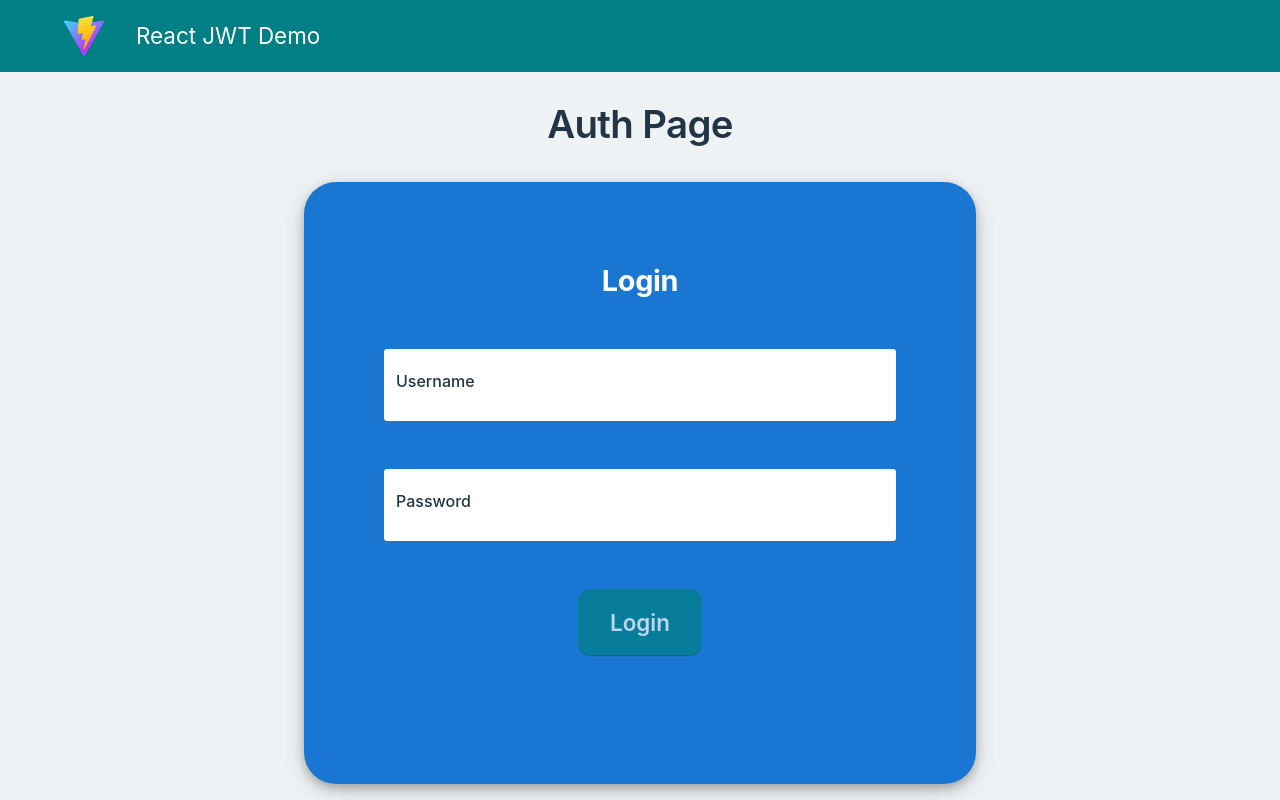
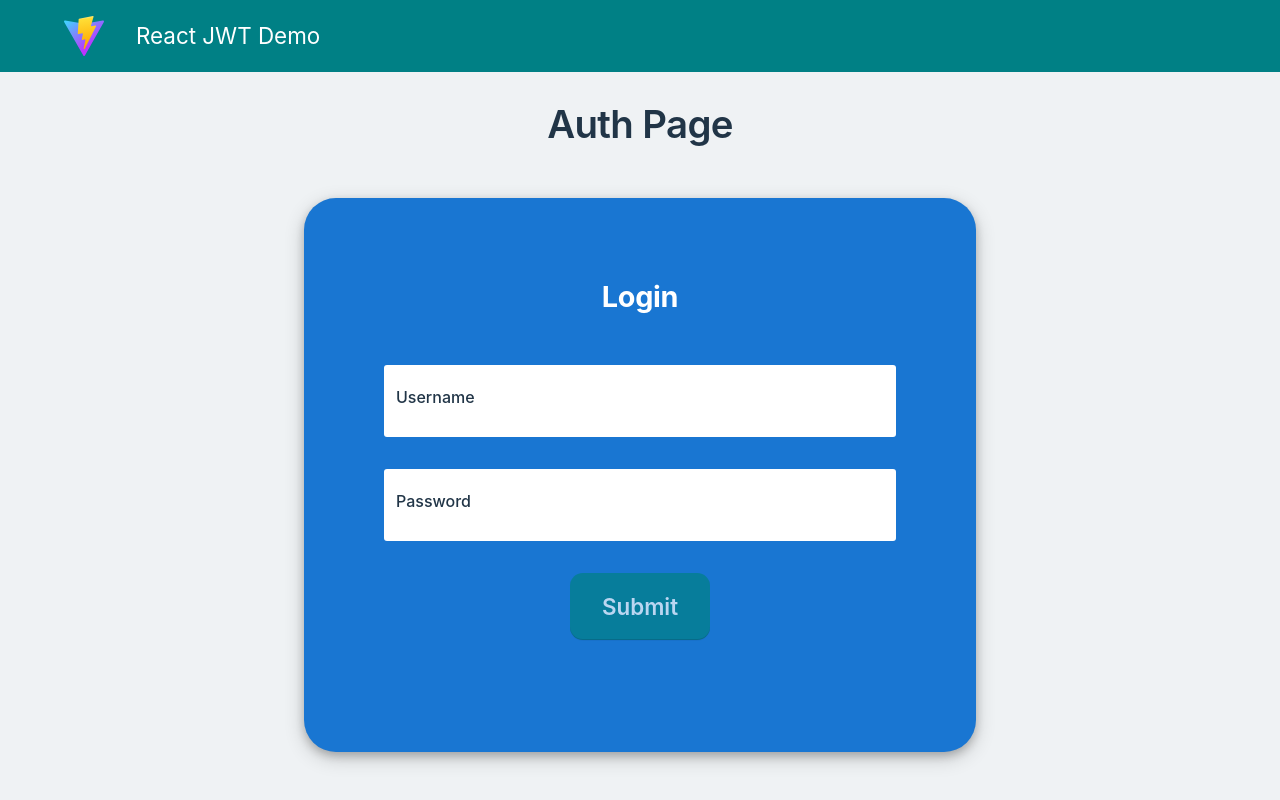
Before and after one commit to Bhusnar5044/react-jwt-auth-todo-list, a React (Vite) app: page /login in a window 1280 px wide. Built offline with nearby package versions, Linux system fonts and the light colour scheme.

Commit message:
PSB | added email validator

```diff
--- a/src/pages/Auth/Auth.tsx
+++ b/src/pages/Auth/Auth.tsx
@@ -4,9 +4,9 @@ import { AppBar } from '@components/Layout/AppBar/AppBar';
 import { urls } from '@constant/urls';
 import { useAuth } from '@context/AuthProvider';
 import { theme } from '@theme';
-import { fetch } from '@utils';
+import { emailValidator, fetch } from '@utils';
 import { ChangeEvent, FC, memo, useCallback, useEffect, useState } from 'react';
-import { StyledBox } from './styled';
+import { StyledBox, StyledForm } from './styled';
 
 export const Auth: FC = memo(() => {
     const [username, setUsername] = useState('');
@@ -59,6 +59,7 @@ export const Auth: FC = memo(() => {
                     <Text textColor="#fff" textVariant="h4" textWeight="Strong">
                         Login
                     </Text>
+                    <StyledForm>
                         <Textfield
                             fullWidth
                             type="text"
@@ -66,6 +67,8 @@ export const Auth: FC = memo(() => {
                             name="username"
                             value={username}
                             onChange={onChange}
+                            required
+                            validator={emailValidator}
                         />
                         <Textfield
                             fullWidth
@@ -74,11 +77,13 @@ export const Auth: FC = memo(() => {
                             name="pass"
                             value={pass}
                             onChange={onChange}
+                            required
                         />
-                    <Button onClick={handleSubmit} disabled={isDisabled} loading={isLoading}>
-                        Login
+                        <Button type="submit" onClick={handleSubmit} disabled={isDisabled} loading={isLoading}>
+                            Submit
                         </Button>
                         <Text textColor={theme.colors.error.light}>{error}</Text>
+                    </StyledForm>
                 </StyledBox>
             </Box>
         </PageLayout>
--- a/src/pages/Auth/styled.ts
+++ b/src/pages/Auth/styled.ts
@@ -13,3 +13,11 @@ export const StyledBox = styled(Box)`
         width: 40%;
     }
 `;
+
+export const StyledForm = styled.form`
+    display: flex;
+    flex-direction: column;
+    align-items: center;
+    gap: 2rem;
+    width: 100%;
+`;
--- a/src/utils/index.ts
+++ b/src/utils/index.ts
@@ -2,3 +2,4 @@ export * from './fetch';
 export * from './localStorage';
 export * from './styled';
 export * from './types';
+export * from './validator';
--- /dev/null
+++ b/src/utils/validator.ts
@@ -0,0 +1,15 @@
+export const emailValidator = (value: string, isRequired?: boolean) => {
+    if (value === '' && isRequired) {
+        return 'Please enter an Email';
+    } else if (value === '' && !isRequired) {
+        return '';
+    } else if (
+        !value.match(
+            /^(([^<>()[\]\\.,;:\s@"]+(\.[^<>()[\]\\.,;:\s@"]+)*)|(".+"))@((\[[0-9]{1,3}\.[0-9]{1,3}\.[0-9]{1,3}\.[0-9]{1,3}\])|(([a-zA-Z\-0-9]+\.)+[a-zA-Z]{2,}))$/,
+        )
+    ) {
+        return 'Please enter valid email';
+    } else {
+        return '';
+    }
+};
```
Lines whose indentation alone changed are shown as unchanged.
